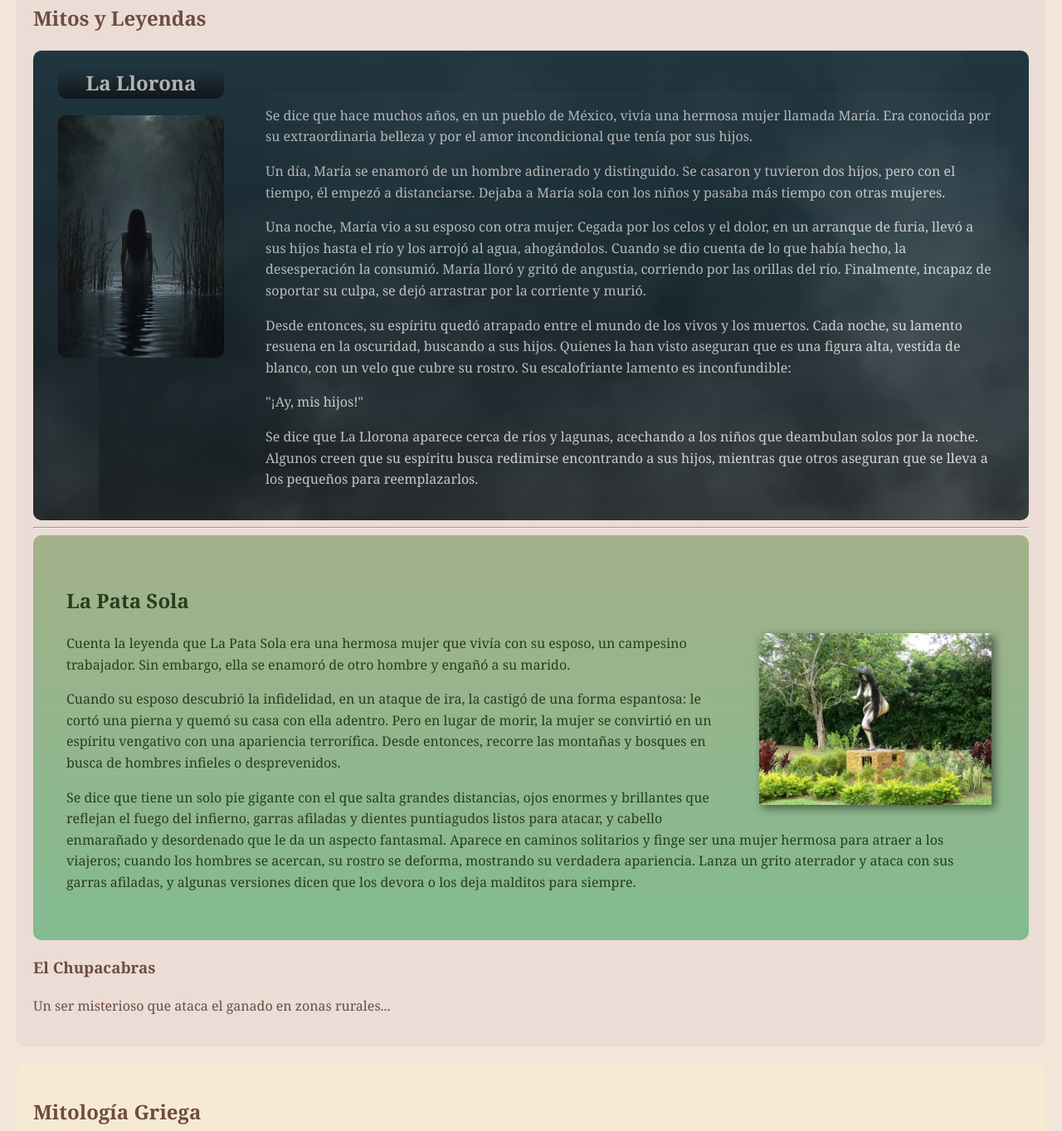
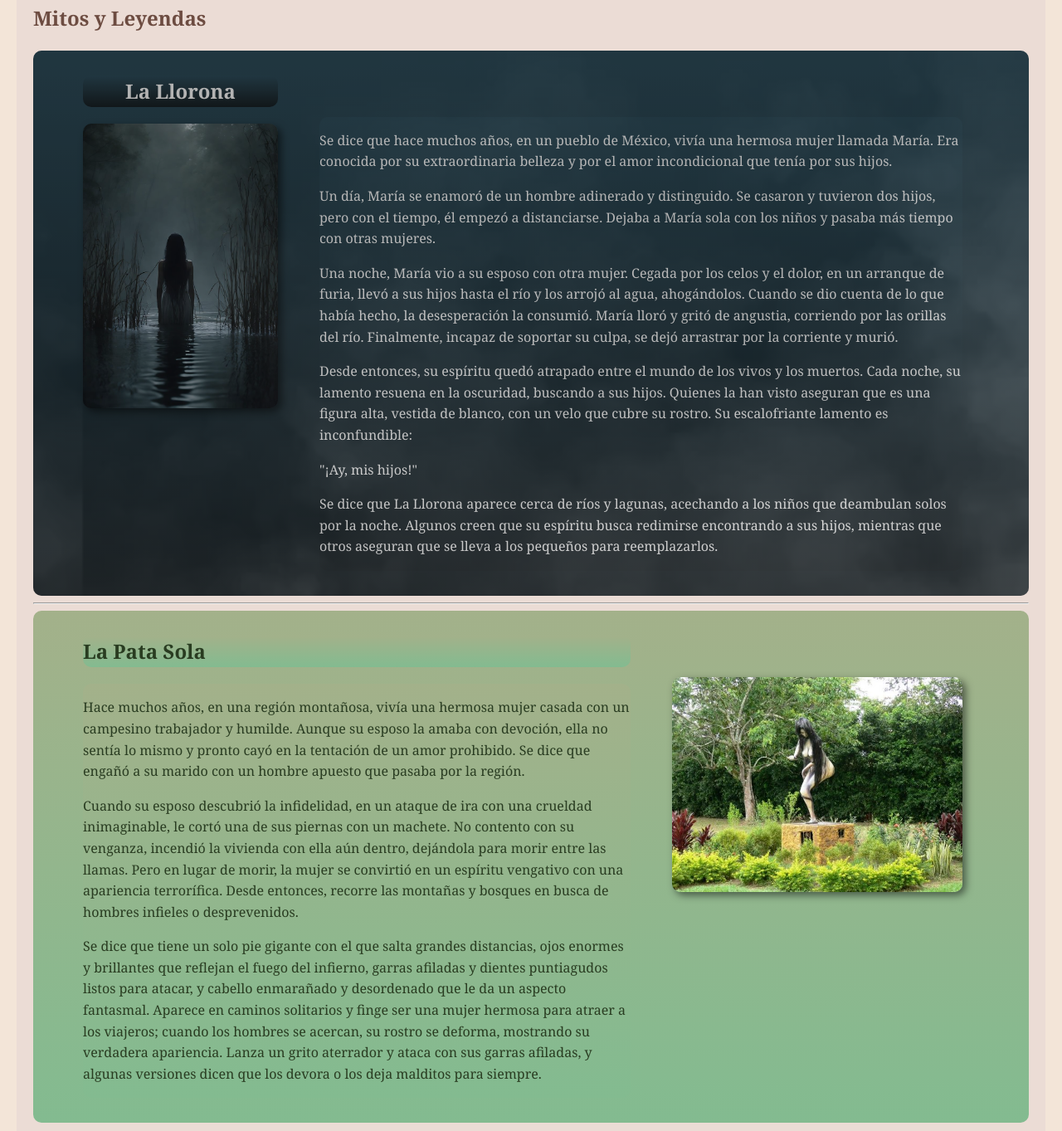
Before and after one commit to LinaCardenas3003/mi_blog, a plain HTML site: page Mi_Blog/index.html in a window 1280 px wide. Shown: the part 257-1620 px from the top of the page at 83% size. Drawn offline with Linux system fonts and the light colour scheme.

Commit message:
Ajuste cuadros de texto

```diff
--- a/Mi_Blog/css/estilos.css
+++ b/Mi_Blog/css/estilos.css
@@ -105,22 +105,22 @@ footer {
 /* ++++++++++++++++++++++++++++++ LA LLORONA +++++++++++++++++++++++++ */
 .la-llorona{
     display: inline-flex;
+    padding: 30px;
 }
 
 .texto-llorona{
-    margin: 50px 40px 20px 30px;;
+    margin: 50px 50px 0px 50px;
 }
 
 .imagen-llorona{
-    overflow: hidden;
-    width: 200px;
-    border-radius: 10px;
-    margin: 0px 20px 0px 30px;
+    width: 235px;
+    margin: 0px 0px 0px 30px;
+    box-shadow: 4px 4px 10px rgba(0, 0, 0, 0.5);  /* Sombra */
 }
 
 .titulo-llorona{
     text-align: center;
-    margin: 20px 20px 20px 30px;
+    margin: 0px 0px 20px 30px;
 }
 
 [class*="llorona"]{
@@ -129,23 +129,6 @@ footer {
     color: white;
     position: relative;/* Evita que la niebla salga del artículo */
     overflow: hidden; /* Evita que la niebla salga del artículo */
-}
-
-#la-llorona {
-    position: relative;/* Evita que la niebla salga del artículo */
-    overflow: hidden; /* Evita que la niebla salga del artículo */
-    padding: 40px;
-    border-radius: 10px;
-    color: white;
-}
-
-
-#imagen-llorona {
-    width: 220px;
-    float: left;  /* Coloca la imagen a la izquierda */
-    margin: 0px 30px 10px 5px;  /* Espaciado entre la imagen y el texto */
-    border-radius: 10px;  /* Bordes redondeados */
-    box-shadow: 4px 4px 10px rgba(0, 0, 0, 0.5);  /* Sombra */
 }
 
 /* Efecto de niebla */
@@ -172,17 +155,30 @@ footer {
     }
 }
 
-#la-pata-sola{
-    background: linear-gradient(to bottom, #A3B18A, #83bb90);
-    color: #293c21;
-    border-radius: 10px;
-    padding: 40px;
-    overflow: hidden;
+/* +++++++++++++++++++++++++LA PATA SOLA +++++++++++++++++++++++++ */
+
+.pata-sola{
+    display: inline-flex;
+    padding: 30px;
 }
 
-#imagen-la-pata-sola{
-    float: right;
-    width: 280px;
-    margin: -0px 5px 10px 30px;
+.texto-pata-sola{
+    margin: 0px 0px 0px 30px;
+}
+
+.imagen-pata-sola{
+    width: 350px;
+    margin: 50px 50px 10px 50px;
     box-shadow: 4px 4px 10px rgba(0, 0, 0, 0.5);  /* Sombra */
 }
+
+.titulo-pata-sola{
+    margin: 0px 0px 20px 30px;
+}
+
+[class*="pata-sola"]{
+    background: linear-gradient(to bottom, #A3B18A, #83bb90); border-radius: 10px;
+    color: #293c21;
+    position: relative;/* Evita que la niebla salga del artículo */
+    overflow: hidden; /* Evita que la niebla salga del artículo */
+}
--- a/Mi_Blog/index.html
+++ b/Mi_Blog/index.html
@@ -56,13 +56,19 @@
             </article>
             <hr>
 
-            <article id="la-pata-sola">
-                <h2>La Pata Sola</h2>
-                <img src="images/la patasola.jpg" alt="Imagen de la Pata Sola" id="imagen-la-pata-sola">
-                <p>Cuenta la leyenda que La Pata Sola era una hermosa mujer que vivía con su esposo, un campesino
-                    trabajador. Sin embargo, ella se enamoró de otro hombre y engañó a su marido. </p>
-                <p>Cuando su esposo descubrió la infidelidad, en un ataque de ira, la castigó de una forma espantosa: le
-                    cortó una pierna y quemó su casa con ella adentro. Pero en lugar de morir, la mujer se convirtió en
+            <article class="pata-sola">
+                <div>
+                    <div>
+                        <h2 class="titulo-pata-sola">La Pata Sola</h2>
+                    </div>
+                    <div class="texto-pata-sola">
+                        <p>Hace muchos años, en una región montañosa, vivía una hermosa mujer casada con un campesino trabajador
+                            y humilde. Aunque su esposo la amaba con devoción, ella no sentía lo mismo y pronto cayó en la
+                            tentación de un amor prohibido. Se dice que engañó a su marido con un hombre apuesto que pasaba por
+                            la región.</p>
+                        <p>Cuando su esposo descubrió la infidelidad, en un ataque de ira con una crueldad inimaginable, le cortó
+                            una de sus piernas con un machete. No contento con su venganza, incendió la vivienda con ella aún
+                            dentro, dejándola para morir entre las llamas. Pero en lugar de morir, la mujer se convirtió en
                             un espíritu vengativo con una apariencia terrorífica. Desde entonces, recorre las montañas y bosques
                             en busca de hombres infieles o desprevenidos.</p>
                         <p>Se dice que tiene un solo pie gigante con el que salta grandes distancias, ojos enormes y brillantes
@@ -71,6 +77,11 @@
                             finge ser una mujer hermosa para atraer a los viajeros; cuando los hombres se acercan, su rostro se
                             deforma, mostrando su verdadera apariencia. Lanza un grito aterrador y ataca con sus garras
                             afiladas, y algunas versiones dicen que los devora o los deja malditos para siempre.</p>
+                    </div>
+                </div>
+                <div>
+                    <img src="images/la patasola.jpg" alt="Imagen de la Pata Sola" class="imagen-pata-sola">
+                </div>
             </article>
             <article>
                 <h3>El Chupacabras</h3>
```
Lines whose indentation alone changed are shown as unchanged.
